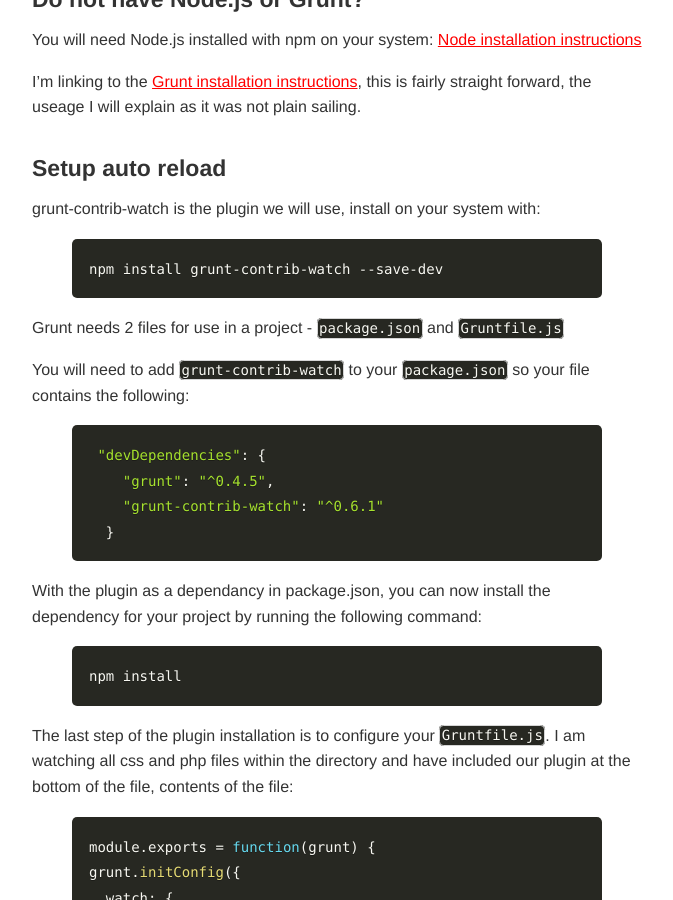
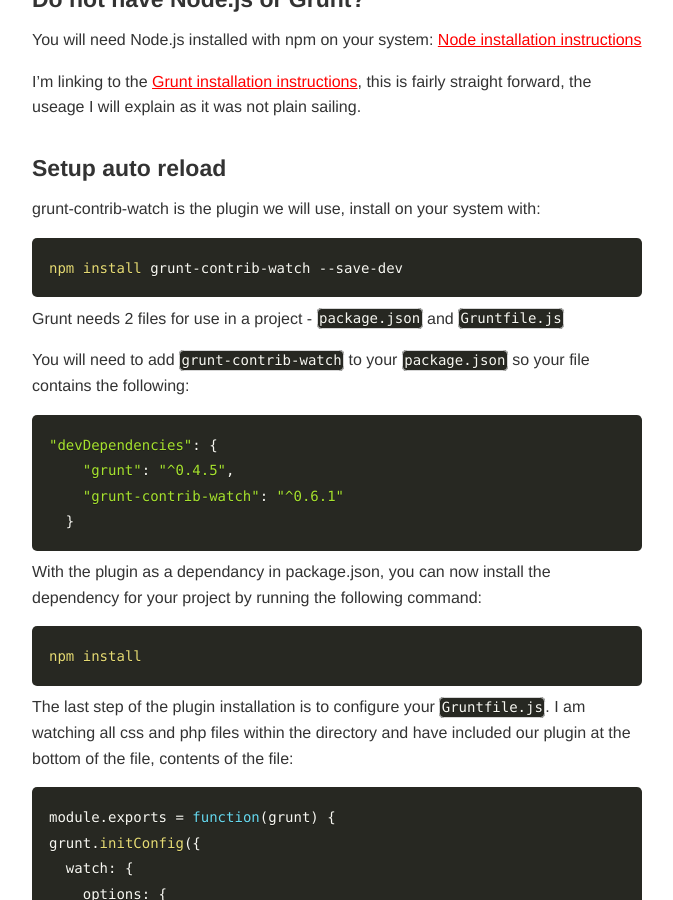
Before and after one commit to samdoidge/samdoidge.com, a Jekyll site: the page built from _posts/2014-11-09-grunt-auto-reload.md, in a window 1280 px wide and 900 px high, scrolled down 887 px. Shown: the whole window, without its empty margins (378-1051 px from the left). Built offline with Jekyll 4.4.1, drawn with Linux system fonts in a browser that asks for light colours.

Commit message:
improvements on posts

````diff
--- a/_posts/2014-11-09-grunt-auto-reload.md
+++ b/_posts/2014-11-09-grunt-auto-reload.md
@@ -23,27 +23,23 @@
 ### Setup auto reload ###
 
 grunt-contrib-watch is the plugin we will use, install on your system with:
-{% highlight js %}
-npm install grunt-contrib-watch --save-dev
-{% endhighlight %}
+<pre><code class="language-bash">npm install grunt-contrib-watch --save-dev
+</code></pre>
 Grunt needs 2 files for use in a project - ```package.json``` and ```Gruntfile.js```
 
 You will need to add ```grunt-contrib-watch``` to your ```package.json``` so your file contains the following:
-{% highlight js %}
- "devDependencies": {
+<pre><code class="language-js">"devDependencies": {
     "grunt": "^0.4.5",
     "grunt-contrib-watch": "^0.6.1"
   }
-{% endhighlight %}
+</code></pre>
 
 With the plugin as a dependancy in package.json, you can now install the dependency for your project by running the following command:
-{% highlight js %}
-npm install
-{% endhighlight %}
+<pre><code class="language-bash">npm install
+</code></pre>
 
 The last step of the plugin installation is to configure your ```Gruntfile.js```. I am watching all css and php files within the directory and have included our plugin at the bottom of the file, contents of the file:
-{% highlight js %}
-module.exports = function(grunt) {
+<pre><code class="language-js">module.exports = function(grunt) {
 grunt.initConfig({
   watch: {
     options: {
@@ -58,10 +54,9 @@
 
   grunt.loadNpmTasks('grunt-contrib-watch');
 };
-{% endhighlight %}
+</code></pre>
 Now having grunt setup for live reload, how does the browser no how to refresh? We can include a script at the bottom of our site:
-{% highlight html %}
-<script src="http://localhost:35729/livereload.js"></script>
+{% highlight html %}<script src="http://localhost:35729/livereload.js"></script>
 {% endhighlight %}
 or my prefered method, a chrome extension: [Chrome Live Reload](https://chrome.google.com/webstore/detail/livereload/jnihajbhpnppcggbcgedagnkighmdlei?hl=en) as this doesn't require as adding additional code to our site.
 
@@ -70,6 +65,5 @@
 After all that setup, let's run it.
 
 The following will work as we have 'default' set as a registerTask. Run this via command line in your project root:
-{% highlight js %}
-grunt
-{% endhighlight %}
+<pre><code class="language-bash">grunt
+</code></pre>
````
Also changed, not shown: _posts/2012-03-30-wordpress-vs-tumblr-vs-posterous.md (+3 -3 lines).
